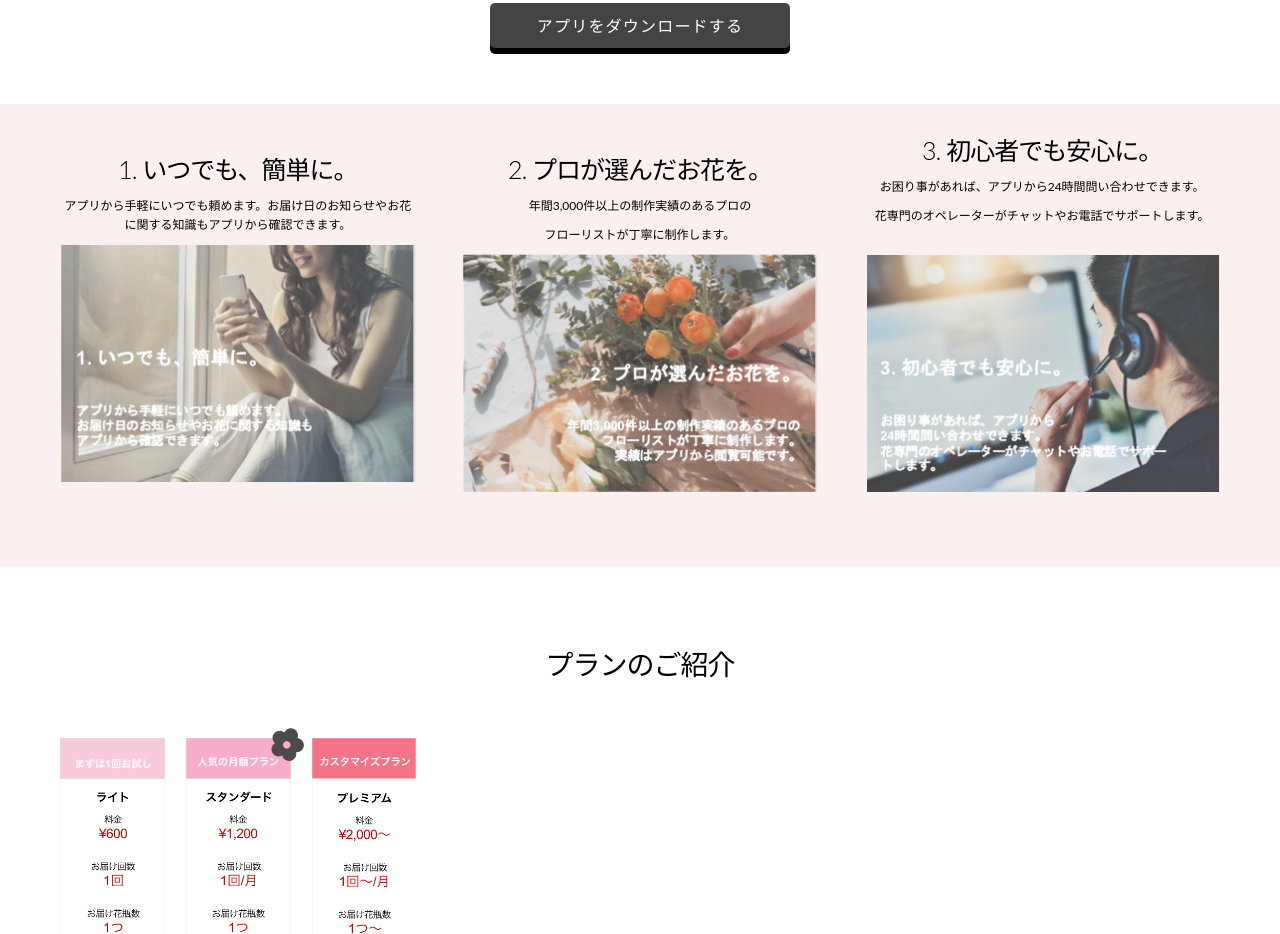
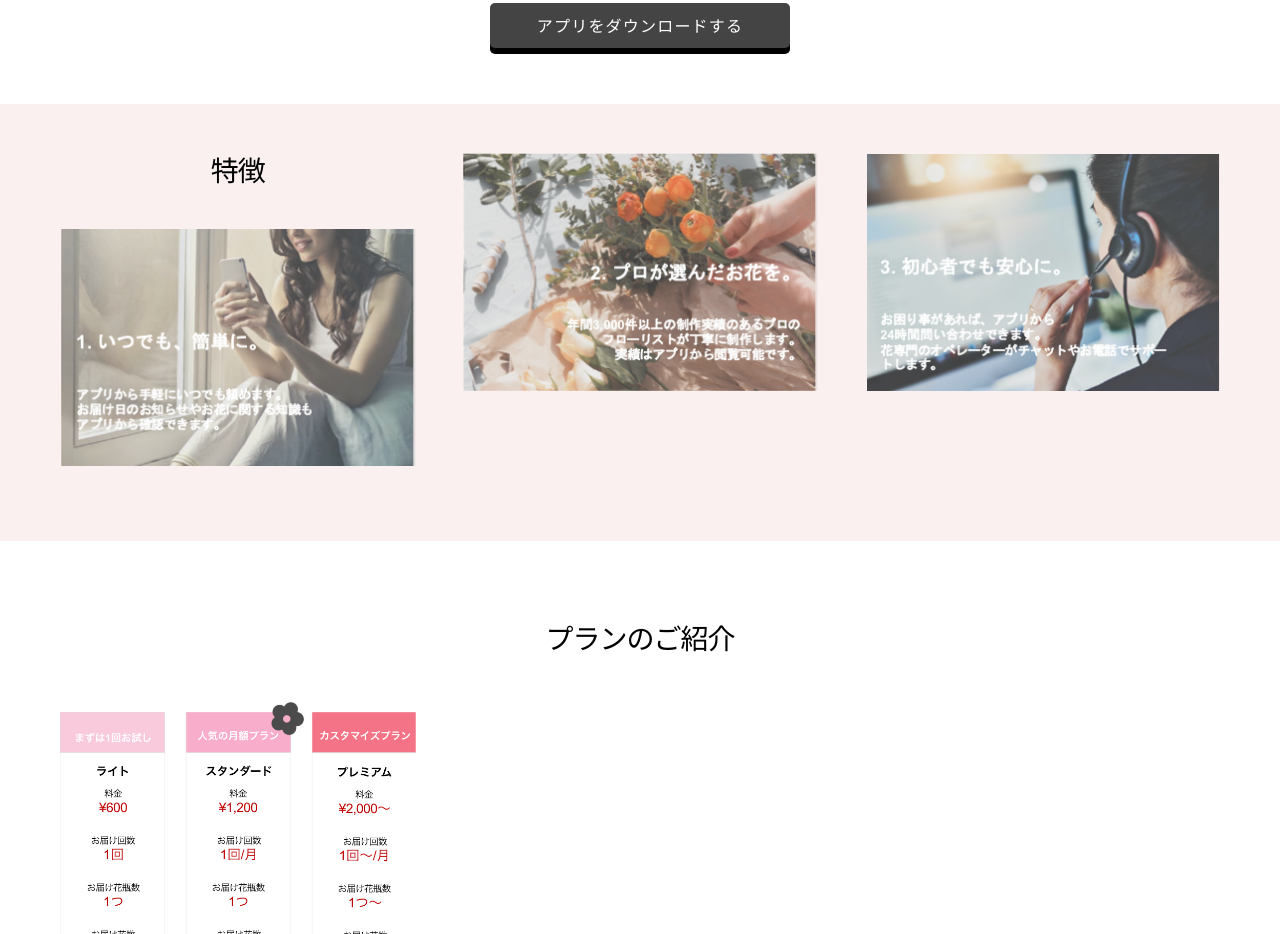
Before and after one commit to natsumiegashira/lp-temp, a plain HTML site: page index.html in a window 1280 px wide. Shown: the part 1994-2928 px from the top of the page. Drawn offline with Linux system fonts and the light colour scheme.

Commit message:
Update index.html

```diff
--- a/index.html
+++ b/index.html
@@ -68,23 +68,18 @@
 <div class="container center">
 <div class="row">
     <div class="col span-4">
-	   　　 <h3>1. いつでも、簡単に。</h3>
-		<p>アプリから手軽にいつでも頼めます。お届け日のお知らせやお花に関する知識もアプリから確認できます。</p>
+	   　　 <h2 class="center">特徴</span></h2>
 		<img src="img/tokucho1.png" alt="ここに商品">
 
     </div>
     <div class="col span-4">
-	   　　 <h3>2. プロが選んだお花を。</h3>
-		<p>年間3,000件以上の制作実績のあるプロの</p>
-		<p>フローリストが丁寧に制作します。</p>
+
 
 		<img src="img/tokucho2.png" alt="ここに商品">
 
     </div>
     <div class="col span-4">
-		<h3>3. 初心者でも安心に。</h3>
-		<p>お困り事があれば、アプリから24時間問い合わせできます。</p>
-		<p>花専門のオペレーターがチャットやお電話でサポートします。</p>
+
 	    　　<img src="img/tokucho3.png" alt="ここに商品">
 
     </div>
```
